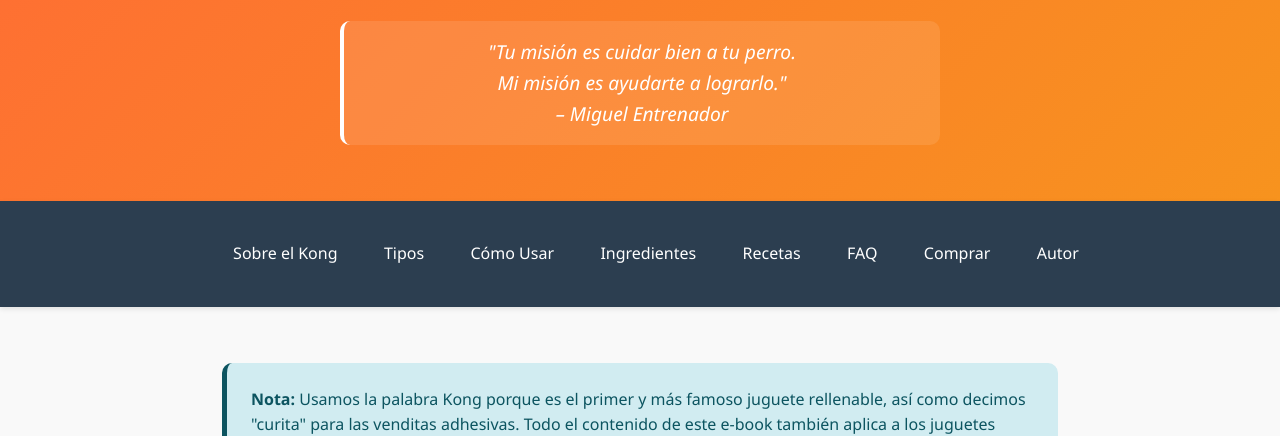
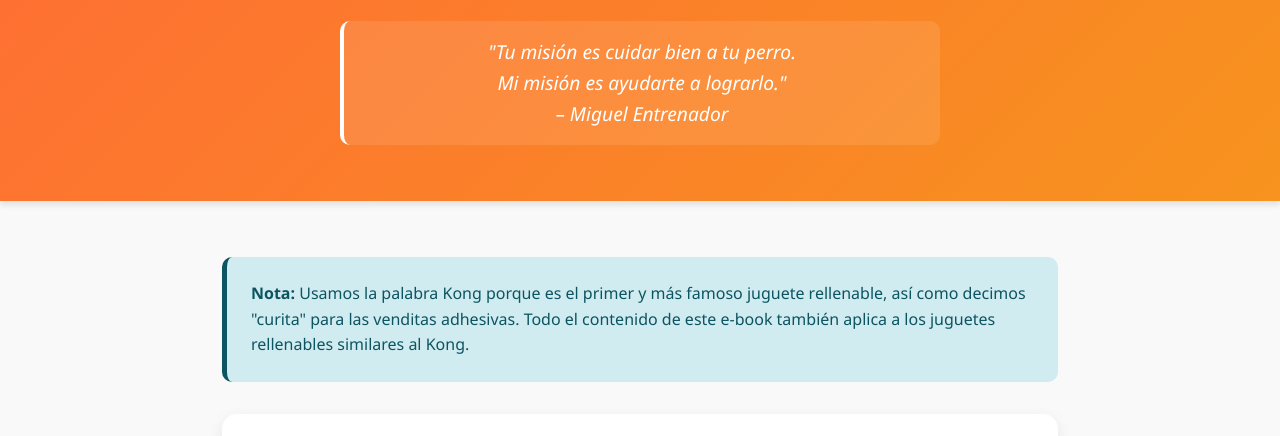
Before and after one commit to Brunosilva84/kong-guia-completo, a plain HTML site: page index.html in a window 1280 px wide. Shown: the part 215-651 px from the top of the page. Drawn offline with Linux system fonts and the light colour scheme.

Commit message:
refactor: remove navbar para design mais limpo

```diff
--- a/index.html
+++ b/index.html
@@ -67,38 +67,6 @@
             border-left: 4px solid white;
         }
 
-        /* Navigation */
-        nav {
-            position: sticky;
-            top: 0;
-            background: var(--dark-color);
-            padding: 1rem 0;
-            z-index: 1000;
-            box-shadow: 0 2px 5px rgba(0,0,0,0.1);
-        }
-
-        nav ul {
-            list-style: none;
-            display: flex;
-            justify-content: center;
-            flex-wrap: wrap;
-            gap: 0.5rem;
-            padding: 0 1rem;
-        }
-
-        nav a {
-            color: white;
-            text-decoration: none;
-            padding: 0.7rem 1.2rem;
-            border-radius: 5px;
-            transition: all 0.3s ease;
-            font-weight: 500;
-        }
-
-        nav a:hover {
-            background: var(--primary-color);
-            transform: translateY(-2px);
-        }
 
         /* Container */
         .container {
@@ -424,17 +392,6 @@
                 padding: 0.8rem;
             }
 
-            nav ul {
-                flex-direction: column;
-                align-items: center;
-            }
-
-            nav a {
-                display: block;
-                width: 90%;
-                text-align: center;
-            }
-
             .container {
                 padding: 1rem;
             }
@@ -504,19 +461,6 @@
             – Miguel Entrenador
         </div>
     </header>
-
-    <nav>
-        <ul>
-            <li><a href="#sobre">Sobre el Kong</a></li>
-            <li><a href="#tipos">Tipos</a></li>
-            <li><a href="#uso">Cómo Usar</a></li>
-            <li><a href="#ingredientes">Ingredientes</a></li>
-            <li><a href="#recetas">Recetas</a></li>
-            <li><a href="#faq">FAQ</a></li>
-            <li><a href="#comprar">Comprar</a></li>
-            <li><a href="#autor">Autor</a></li>
-        </ul>
-    </nav>
 
     <div class="container">
         <div class="alert alert-info">
```
